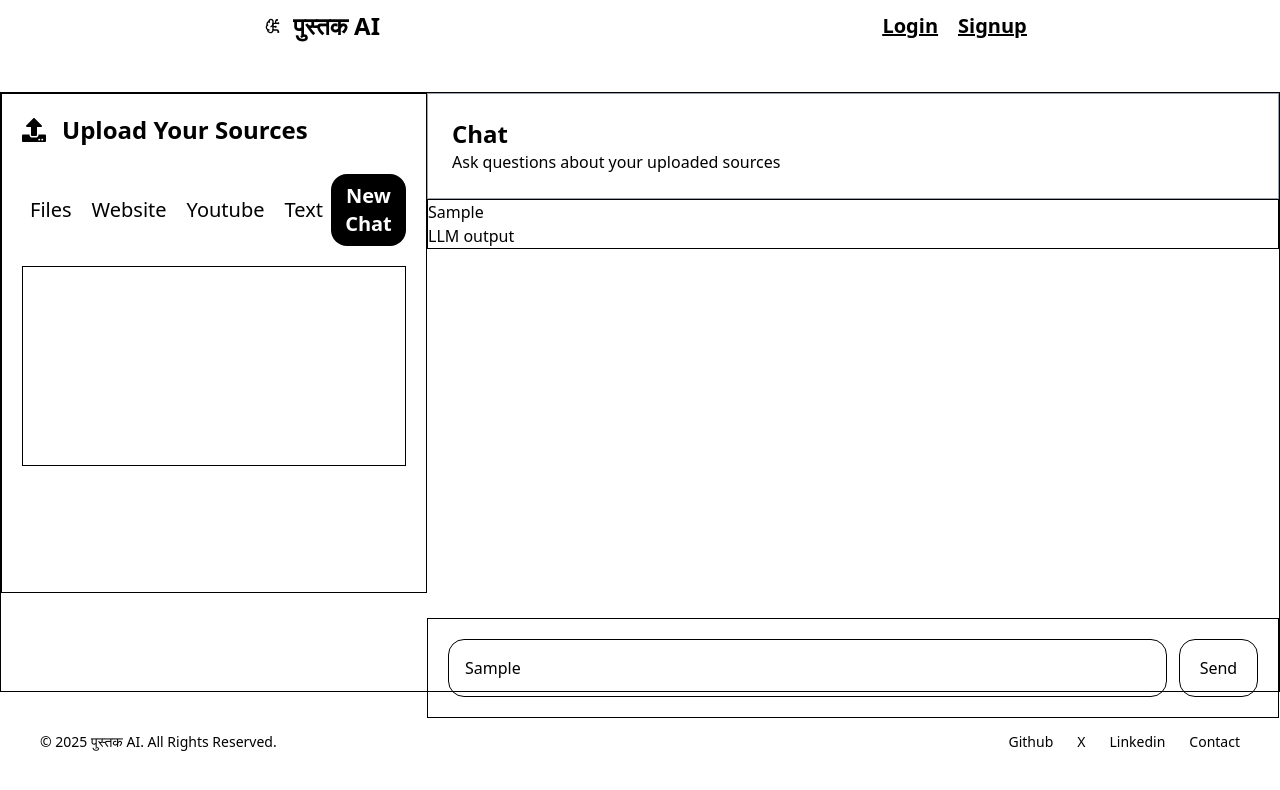
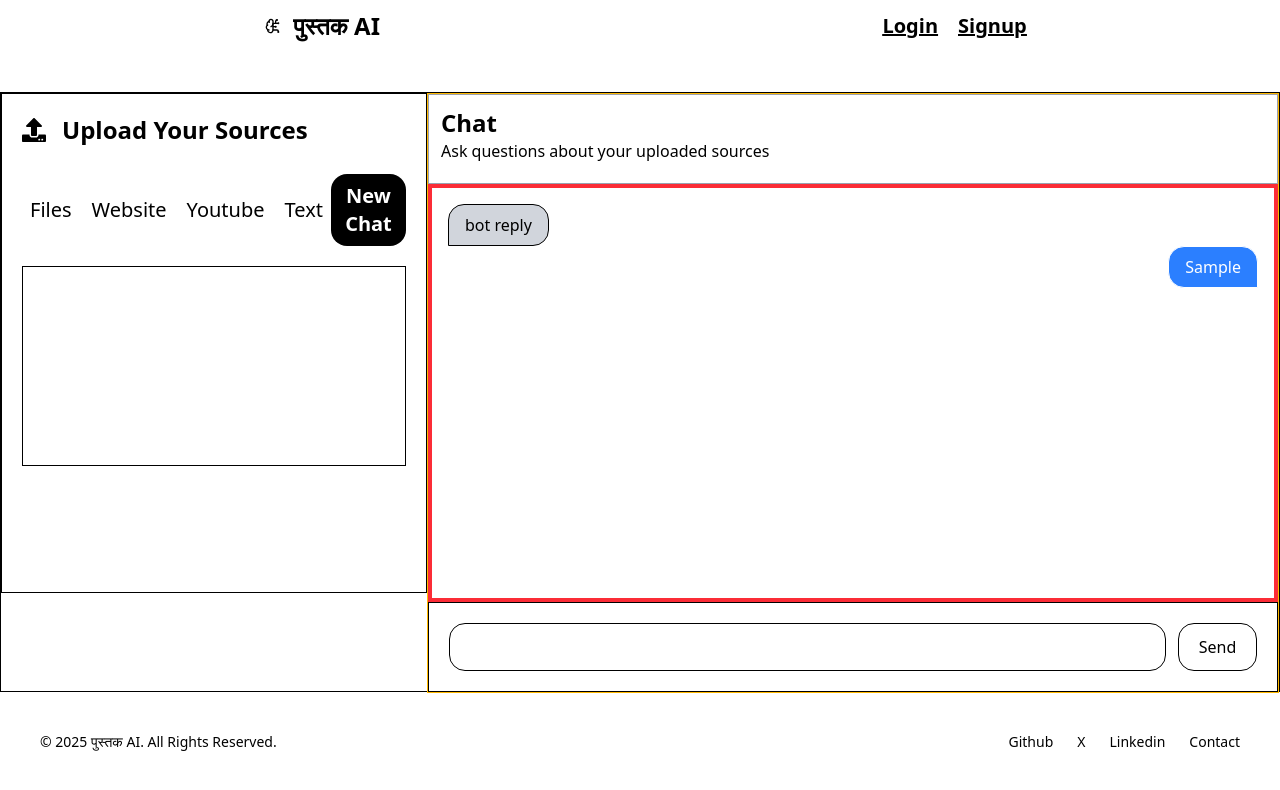
Before and after one commit to gauravsondhiya/Pustak_AI, a React (Vite) app in the folder Frontend/: page /chat in a window 1280 px wide. Both pictures are taken after typing "Sample" into the empty fields and a click on the button "Send". Shown: the top 790 px of the page. Built offline with nearby package versions, Linux system fonts and the light colour scheme.

Commit message:
ui chat update

```diff
--- a/Frontend/src/chat/Chat2.tsx
+++ b/Frontend/src/chat/Chat2.tsx
@@ -1,43 +1,72 @@
+import axios from "axios";
 import React, { useState } from "react";
 
 const Chat2 = () => {
+  let [userinput, setuserinput] = useState("");
+  let [datapass, setdatapass] = useState([]);
 
-  let [userinput,setuserinput] = useState()
-  let [aioutput,setaioutput] = useState("LLM output")
+  let [aioutput, setaioutput] = useState("LLM output");
 
 
-  let send =()=>{
-    console.log("done")
-  }
+
+  let get_fetch_data = async () => {
+    let bot= "bot reply"
+    let botreply={ id: Date.now(), msgsend: bot, sender: "bot" }
+     setdatapass((pre) => [...pre, botreply]);
+     console.log(bot)
+  };
+
+  let sendbtn = () => {
+      get_fetch_data()
+
+    let send = { id: Date.now(), msgsend: userinput, sender: "user" };
+    setdatapass((pre) => [...pre, send]);
+    console.log(userinput);
+    setuserinput(" ");
+  };
+
   return (
-      <div className="sm:col-span-8">
-        <div className="">
-          <div className=" p-6 border border-gray-400  ">
+    <div className="sm:col-span-8 h-[600px] border border-amber-400">
+      <div className=" p-3 border border-gray-400  h-[15%] ">
         <h1 className="text-2xl font-bold">Chat</h1>
         <p>Ask questions about your uploaded sources</p>
       </div>
+
       {/* chat scrren */}
-          <div className="border h-full ">
-                 {/* userinput */}
-                  <div>
-                      {userinput}
-                  </div>
-                  {/* llm output */}
-                  <div>
-                      {aioutput}
+      <div className="border border-4 border-red-500 h-[70%] p-4">
+       {
+         datapass.map((e)=>(
+          <div className={`flex  ${
+              e.sender === "user" ? "justify-end" : "justify-start"
+            }`}>
+           <div
+              className={`border px-4 py-2 rounded-2xl max-w-xs break-words ${
+                e.sender === "user"
+                  ? "bg-blue-500 text-white rounded-br-none"
+                  : "bg-gray-300 text-black rounded-bl-none"
+              }`}
+            >
+              {e.msgsend}
             </div>
           </div>
+         ))
+       }
 
-          <div className="border p-5 mt-[369px]  w-full flex gap-3">
+
+      </div>
+
+      <div className="border p-5 flex gap-3 h-[15%]">
         <input
           type="text"
-
-              onChange={(e)=>setuserinput(e.target.value)}
+          value={userinput}
+          onChange={(e) => setuserinput(e.target.value)}
+          onKeyDown={(e) => e.key === "Enter" && sendbtn()}
           placeholder="Add a question about your sources..."
           className="border w-[90%] rounded-2xl p-4 focus:ring-2"
         />
-            <button onClick={send} className="border p-2 w-[80px] rounded-2xl">Send</button>
-          </div>
+        <button onClick={sendbtn} className="border p-2 w-[80px] rounded-2xl">
+          Send
+        </button>
       </div>
     </div>
   );
```
Lines whose indentation alone changed are shown as unchanged.
